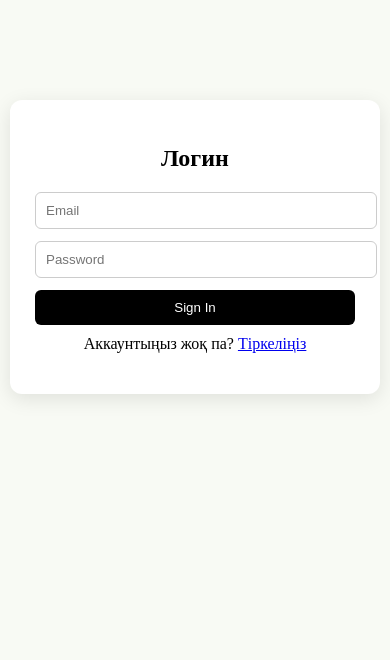
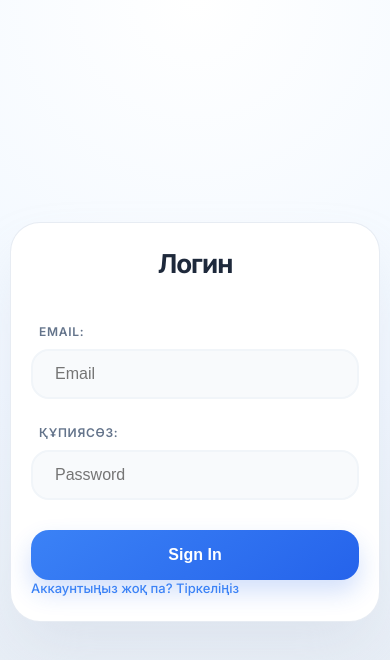
Before and after one commit to qqayaulym/university, a React (Vite) app in the folder frontend/: page /login in a window 390 px wide. Shown: the top 660 px of the page. Built offline with nearby package versions, Linux system fonts and the light colour scheme.

Commit message:
f: label-дарды қостым; e: навбар мен авторизацияның стилін өзгерттім

```diff
--- a/frontend/package.json
+++ b/frontend/package.json
@@ -13,6 +13,7 @@
     "axios": "^1.13.6",
     "react": "^19.2.4",
     "react-dom": "^19.2.4",
+    "react-icons": "^5.6.0",
     "react-router-dom": "^7.13.1"
   },
   "devDependencies": {
--- a/frontend/src/pages/SignIn.jsx
+++ b/frontend/src/pages/SignIn.jsx
@@ -48,6 +48,7 @@ const SignIn = () => {
         <form onSubmit={handleSubmit} className="authForm">
             <h2 className="authTitle">Логин</h2>
 
+            <label htmlFor="email" className="formLabel">Email:</label>
             <input
                 name="email"
                 value={form.email}
@@ -56,6 +57,7 @@ const SignIn = () => {
                 className="authInput"
             />
 
+            <label htmlFor="password" className="formLabel">Құпиясөз:</label>
             <input
                 name="password"
                 value={form.password}
@@ -67,7 +69,7 @@ const SignIn = () => {
 
             <button type="submit" className="authButton" disabled={!form.email || !form.password}>Sign In</button>
             <p className="authLink">
-                Аккаунтыңыз жоқ па? <Link to="/register">Тіркеліңіз</Link>
+                Аккаунтыңыз жоқ па? <Link to="/register" className="authLink">Тіркеліңіз</Link>
             </p>
     </form>
     )
--- a/frontend/src/pages/SignUp.jsx
+++ b/frontend/src/pages/SignUp.jsx
@@ -48,9 +48,13 @@ const SignUp = () => {
     return (
         <form onSubmit={handleSubmit} className="authForm">
             <h2 className="authTitle">Тіркелу</h2>
+            <label htmlFor="username" className="formLabel">Юзернейм:</label>
             <input className="authInput" value={form.username} name="username" onChange={handleChange} placeholder="Username" />
+            <label htmlFor="email" className="formLabel">Email:</label>
             <input className="authInput" value={form.email} name="email" onChange={handleChange} placeholder="Email" />
+            <label htmlFor="password" className="formLabel">Құпиясөз:</label>
             <input className="authInput" value={form.password} name="password" type="password" onChange={handleChange} placeholder="Password" />
+            <p className="autConfig">Создавая учетную запись, вы соглашаетесь с нашим <a href="#" className="autConfig">Условия и конфиденциальность</a>.</p>
             <button className="authButton" type="submit">Тіркелу</button>
             <p className="authLink">
                 Аккаунтыңыз бар ма? <Link to="/login">Кіру</Link>
--- a/frontend/src/styles/auth.css
+++ b/frontend/src/styles/auth.css
@@ -1,39 +1,155 @@
+@import url('https://fonts.googleapis.com/css2?family=Inter:wght@400;500;600;700&display=swap');
+
+* {
+    box-sizing: border-box;
+    margin: 0;
+    padding: 0;
+    -webkit-tap-highlight-color: transparent;
+}
+
 body {
-    background: rgb(248, 250, 244);
+    min-height: 100vh;
+    display: grid;
+    place-items: center;
+    background: radial-gradient(circle at top, #ffffff 0%, #f0f7ff 50%, #e2e8f0 100%);
+    font-family: 'Inter', -apple-system, sans-serif;
+    padding: clamp(15px, 5vw, 40px);
 }
 
 .authForm {
-    width: 320px;
-    margin: 100px auto;
-    padding: 25px;
-    background: white;
-    border-radius: 12px;
-    box-shadow: 0 5px 20px rgba(0, 0, 0, 0.1);
+    width: 100%;
+    /* Адаптивная ширина: на мобилках почти во весь экран, на десктопе компактно */
+    max-width: clamp(320px, 95vw, 440px);
+
+    /* Адаптивные внутренние отступы */
+    padding: clamp(30px, 8vw, 55px);
+
+    background: #ffffff;
+    border-radius: clamp(24px, 5vw, 40px);
+    border: 1px solid rgba(226, 232, 240, 0.8);
+    box-shadow: 0 30px 60px -12px rgba(185, 193, 208, 0.3);
+
+    animation: iosAppear 0.8s cubic-bezier(0.16, 1, 0.3, 1);
+    position: relative;
 }
 
 .authTitle {
     text-align: center;
+    color: #1e293b;
+    margin-bottom: clamp(25px, 6vh, 45px);
+    /* Шрифт растет вместе с экраном */
+    font-size: clamp(26px, 4.5vw, 34px);
+    font-weight: 700;
+    letter-spacing: -0.04em;
+}
+
+.formLabel {
+    display: block;
+    margin-bottom: 10px;
+    margin-left: 8px;
+    font-weight: 600;
+    color: #64748b;
+    font-size: clamp(12px, 1.5vw, 13px);
+    text-transform: uppercase;
+    letter-spacing: 0.06em;
 }
 
 .authInput {
     width: 100%;
-    margin-bottom: 12px;
-    padding: 10px;
-    border: 1px solid #ccc;
-    border-radius: 6px;
+    margin-bottom: clamp(18px, 3vh, 28px);
+    padding: clamp(14px, 2.5vw, 18px) 22px;
+    background: #f8fafc;
+    border: 2px solid #f1f5f9;
+    border-radius: 18px;
+    /* 16px — критично для мобилок, чтобы не было авто-зума в Safari */
+    font-size: 16px;
+    color: #0f172a;
+    transition: all 0.3s cubic-bezier(0.4, 0, 0.2, 1);
+}
+
+.authInput:focus {
+    outline: none;
+    background: #ffffff;
+    border-color: #3b82f6;
+    box-shadow: 0 0 0 5px rgba(59, 130, 246, 0.1);
+    transform: translateY(-1px);
+}
+
+/* Фикс автозаполнения */
+.authInput:-webkit-autofill {
+    -webkit-box-shadow: 0 0 0 50px #f8fafc inset !important;
 }
 
 .authButton {
     width: 100%;
-    padding: 10px;
-    background: #000;
-    color: white;
+    padding: clamp(16px, 3vw, 20px);
+    background: linear-gradient(145deg, #3b82f6 0%, #2563eb 100%);
+    color: #ffffff;
     border: none;
-    border-radius: 6px;
+    border-radius: 18px;
+    font-size: clamp(16px, 2vw, 18px);
+    font-weight: 600;
     cursor: pointer;
+    transition: all 0.4s cubic-bezier(0.16, 1, 0.3, 1);
+    box-shadow: 0 12px 24px rgba(37, 99, 235, 0.2);
+    margin-top: 5px;
+}
+
+.authButton:hover {
+    transform: translateY(-3px) scale(1.02);
+    box-shadow: 0 20px 35px rgba(37, 99, 235, 0.3);
+    filter: brightness(1.1);
+}
+
+.authButton:active {
+    transform: translateY(0) scale(0.97);
+}
+
+.autConfig {
+    margin-top: clamp(25px, 5vh, 40px);
+    text-align: center;
+    line-height: 1.5;
+    padding: 0 5px;
 }
 
 .authLink {
-  margin-top: 10px;
-  text-align: center;
+    text-decoration: none;
+    color: #3b82f6;
+    font-size: clamp(13px, 1.8vw, 14px);
+    font-weight: 500;
+    transition: color 0.2s;
 }
+
+.authLink:hover {
+    color: #1d4ed8;
+    text-decoration: underline;
+}
+
+@keyframes iosAppear {
+    from {
+        opacity: 0;
+        transform: translateY(30px) scale(0.98);
+        filter: blur(10px);
+    }
+    to {
+        opacity: 1;
+        transform: translateY(0) scale(1);
+        filter: blur(0);
+    }
+}
+
+/* Планшетная и мобильная оптимизация */
+@media (max-width: 768px) {
+    .authForm {
+        border-radius: 30px;
+    }
+}
+
+@media (max-width: 400px) {
+    body {
+        padding: 10px;
+    }
+    .authForm {
+        padding: 25px 20px;
+    }
+}
--- a/frontend/src/styles/navbar.css
+++ b/frontend/src/styles/navbar.css
@@ -1,76 +1,148 @@
+@import url('https://fonts.googleapis.com/css2?family=Inter:wght@500;600&display=swap');
+
+* {
+    box-sizing: border-box;
+    -webkit-tap-highlight-color: transparent;
+}
+
 .navBar {
     position: fixed;
-  top: 0;
-  left: 0;
-  height: 100vh;
-  width: 200px;
-  background-color: #1f2937;
+    top: clamp(10px, 2vh, 25px);
+    left: clamp(10px, 2vw, 25px);
+    height: calc(100vh - clamp(20px, 4vh, 50px));
+    width: clamp(200px, 15vw, 260px);
+
+    background-color: #ffffff;
     display: flex;
     flex-direction: column;
-  padding: 1rem;
-  gap: 1rem;
-  transition: transform 0.3s ease-in-out;
+    padding: clamp(20px, 3vh, 35px) 15px;
+    gap: 12px;
 
-  &.closed {
-    transform: translateX(-100%);
+    border-radius: clamp(20px, 3vw, 35px);
+    border: 1px solid #e2e8f0;
+    box-shadow: 0 20px 40px rgba(185, 193, 208, 0.25);
+
+    transition: all 0.6s cubic-bezier(0.16, 1, 0.3, 1);
+    font-family: 'Inter', sans-serif;
+    z-index: 2000;
+}
+
+.navBar.closed {
+    transform: translateX(calc(-100% - 50px));
 }
 
 .navList {
-    color: #f9fafb;
+    color: #475569;
     text-decoration: none;
     font-weight: 500;
-    padding: 0.5rem;
-    border-radius: 4px;
+    font-size: clamp(14px, 1.2vw, 15px);
+    padding: 14px 20px;
+    border-radius: 18px;
+    transition: all 0.3s ease;
+    display: flex;
+    align-items: center;
+}
 
-    &:hover {
-      background-color: #374151;
+.navList:hover {
+    background-color: #f0f7ff;
+    color: #3b82f6;
+    transform: translateX(6px);
 }
+
+.navList.active {
+    background-color: #3b82f6;
+    color: #ffffff;
 }
 
 .navLogOutButton {
     margin-top: auto;
-    padding: 0.5rem;
-    background-color: #ef4444;
-    color: #fff;
-    border: none;
-    border-radius: 4px;
+    padding: 16px;
+    background-color: #fff1f2;
+    color: #e11d48;
+    border: 1px solid #ffe4e6;
+    border-radius: 20px;
+    font-weight: 600;
+    font-size: clamp(13px, 1.2vw, 15px);
     cursor: pointer;
+    transition: all 0.3s cubic-bezier(0.4, 0, 0.2, 1);
+}
 
-    &:hover {
-      background-color: #dc2626;
-    }
+.navLogOutButton:hover {
+    background-color: #ffe4e6;
+    transform: scale(1.02);
 }
 
 .navToggleButton {
-    display: none;
+    display: flex;
+    align-items: center;
+    justify-content: center;
     position: absolute;
-    top: 1rem;
-    right: -3rem;
-    background-color: #1f2937;
-    border: 1px solid #374151;
-    color: #fff;
-    padding: 0.5rem;
-    border-radius: 4px;
+    top: 25px;
+    right: -55px;
+    width: 45px;
+    height: 45px;
+    background: #ffffff;
+    border: 1px solid #e2e8f0;
+    color: #64748b;
+    border-radius: 15px;
     cursor: pointer;
-  }
+    box-shadow: 0 10px 20px rgba(185, 193, 208, 0.2);
 }
 
 @media screen and (max-width: 768px) {
     .navBar {
-    height: auto;
-    width: 100%;
+        top: auto;
+        bottom: 20px;
+        left: 50%;
+        right: auto;
+        transform: translateX(-50%);
+        height: 75px;
+        width: 92%;
         flex-direction: row;
         justify-content: space-around;
-    bottom: 0;
-    top: auto;
-    transform: translateY(0);
+        align-items: center;
+        padding: 0 10px;
+        border-radius: 24px;
+    }
 
-    &.closed {
-      display: none;
+    .navBar.closed {
+        transform: translateX(-50%) translateY(130%);
+    }
+
+    .navList {
+        padding: 10px 12px;
+        font-size: 12px;
+        flex-direction: column;
+        gap: 4px;
+    }
+
+    .navList:hover {
+        transform: translateY(-5px);
+        background-color: transparent;
+    }
+
+    .navLogOutButton {
+        margin: 0;
+        padding: 10px 15px;
+        font-size: 12px;
+        border-radius: 14px;
     }
 
     .navToggleButton {
-      display: block;
+        top: -65px;
+        right: 10px;
+        width: 40px;
+        height: 40px;
     }
 }
+
+@media screen and (max-width: 380px) {
+    .navBar {
+        width: 96%;
+        bottom: 15px;
     }
+
+    .navList {
+        padding: 8px;
+    }
+}
```
Also changed, not shown: 1 other file (tests, documents, lock files or other folders). Lines whose indentation alone changed are shown as unchanged.
